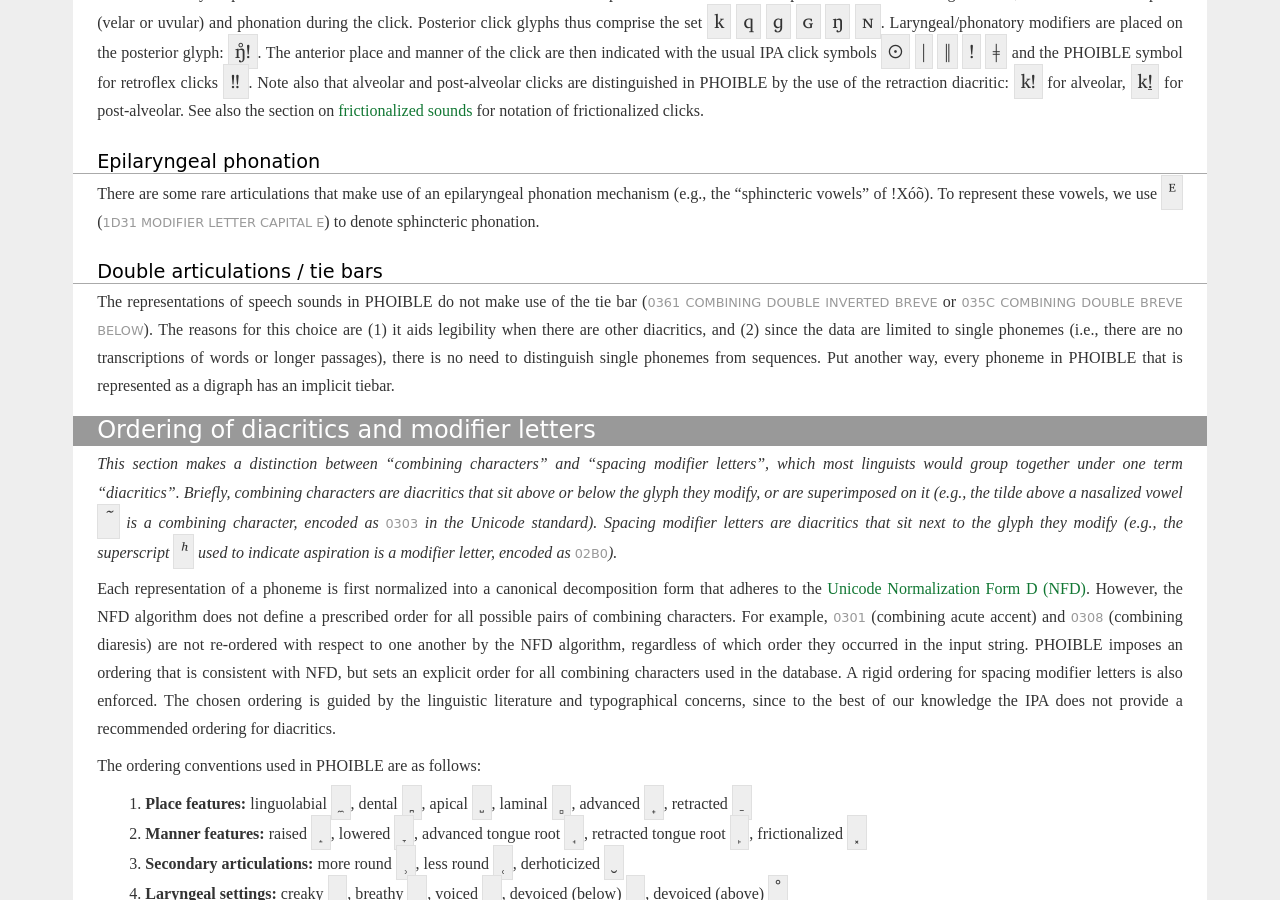
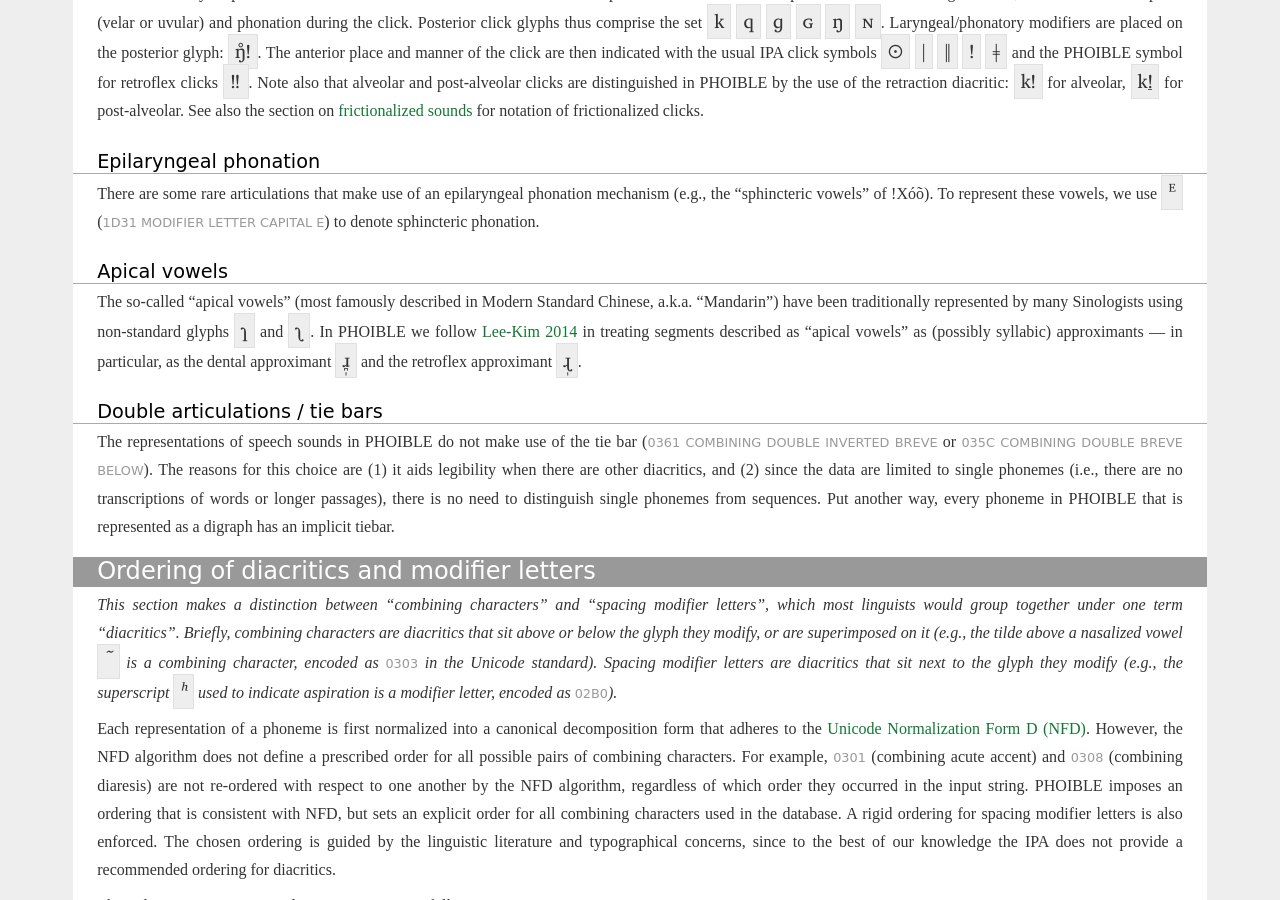
Before and after one commit to phoible/phoible.github.io, a Jekyll site: the page built from conventions.md, in a window 1280 px wide and 900 px high, scrolled down 2833 px. Built offline with Jekyll 4.4.1, drawn with Linux system fonts in a browser that asks for light colours; some web fonts are replaced.

Commit message:
closes #10

```diff
--- a/conventions.md
+++ b/conventions.md
@@ -80,6 +80,9 @@ Clicks are always represented in PHOIBLE as a combination of anterior and poster
 ## Epilaryngeal phonation
 There are some rare articulations that make use of an epilaryngeal phonation mechanism (e.g., the “sphincteric vowels” of !Xóõ). To represent these vowels, we use `ᴱ` (<mark>1D31 MODIFIER LETTER CAPITAL E</mark>) to denote sphincteric phonation.
 
+## Apical vowels
+The so-called “apical vowels” (most famously described in Modern Standard Chinese, a.k.a. “Mandarin”) have been traditionally represented by many Sinologists using non-standard glyphs `ɿ` and `ʅ`. In PHOIBLE we follow [Lee-Kim 2014](https://doi.org/10.1017/S0025100314000267) in treating segments described as “apical vowels” as (possibly syllabic) approximants — in particular, as the dental approximant `ɹ̪̩` and the retroflex approximant `ɻ̩`.
+
 ## Double articulations / tie bars
 The representations of speech sounds in PHOIBLE do not make use of the tie bar (<mark>0361 COMBINING DOUBLE INVERTED BREVE</mark> or <mark>035C COMBINING DOUBLE BREVE BELOW</mark>). The reasons for this choice are (1) it aids legibility when there are other diacritics, and (2) since the data are limited to single phonemes (i.e., there are no transcriptions of words or longer passages), there is no need to distinguish single phonemes from sequences. Put another way, every phoneme in PHOIBLE that is represented as a digraph has an implicit tiebar.
 
```
